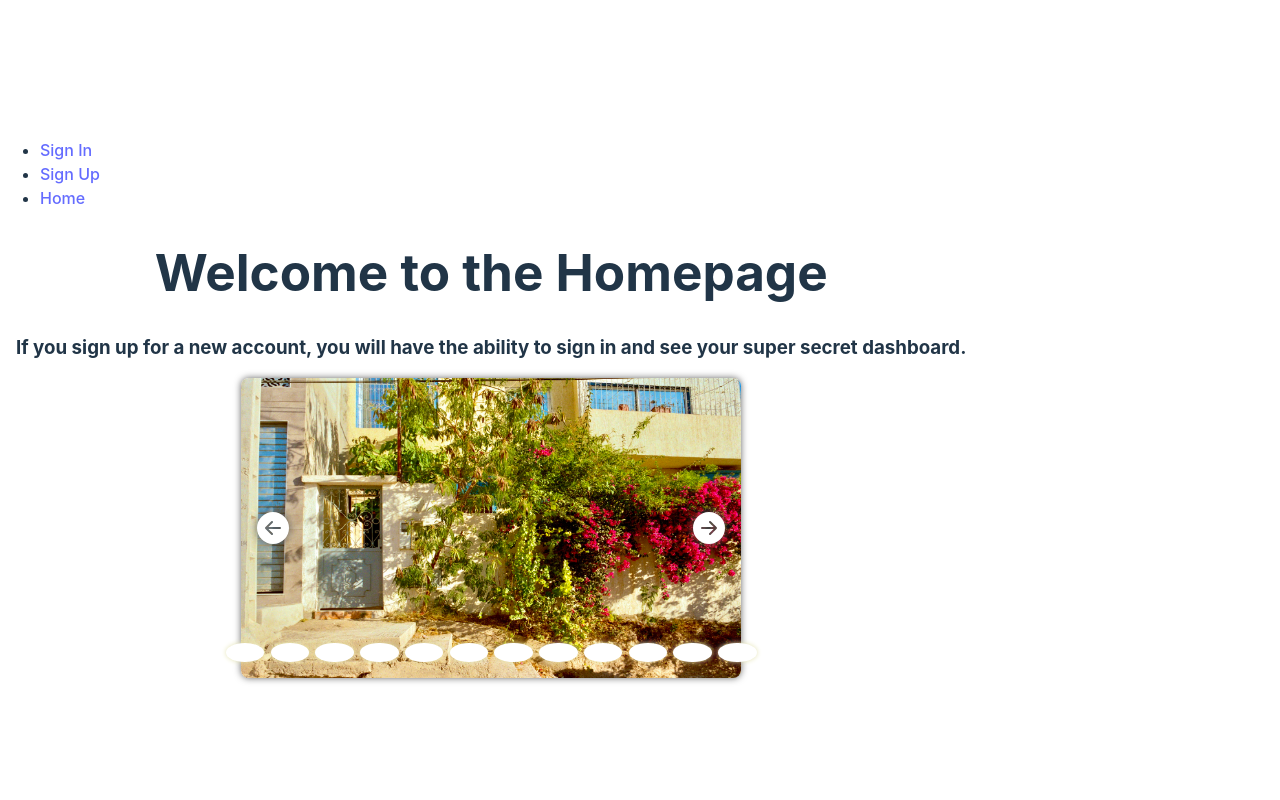
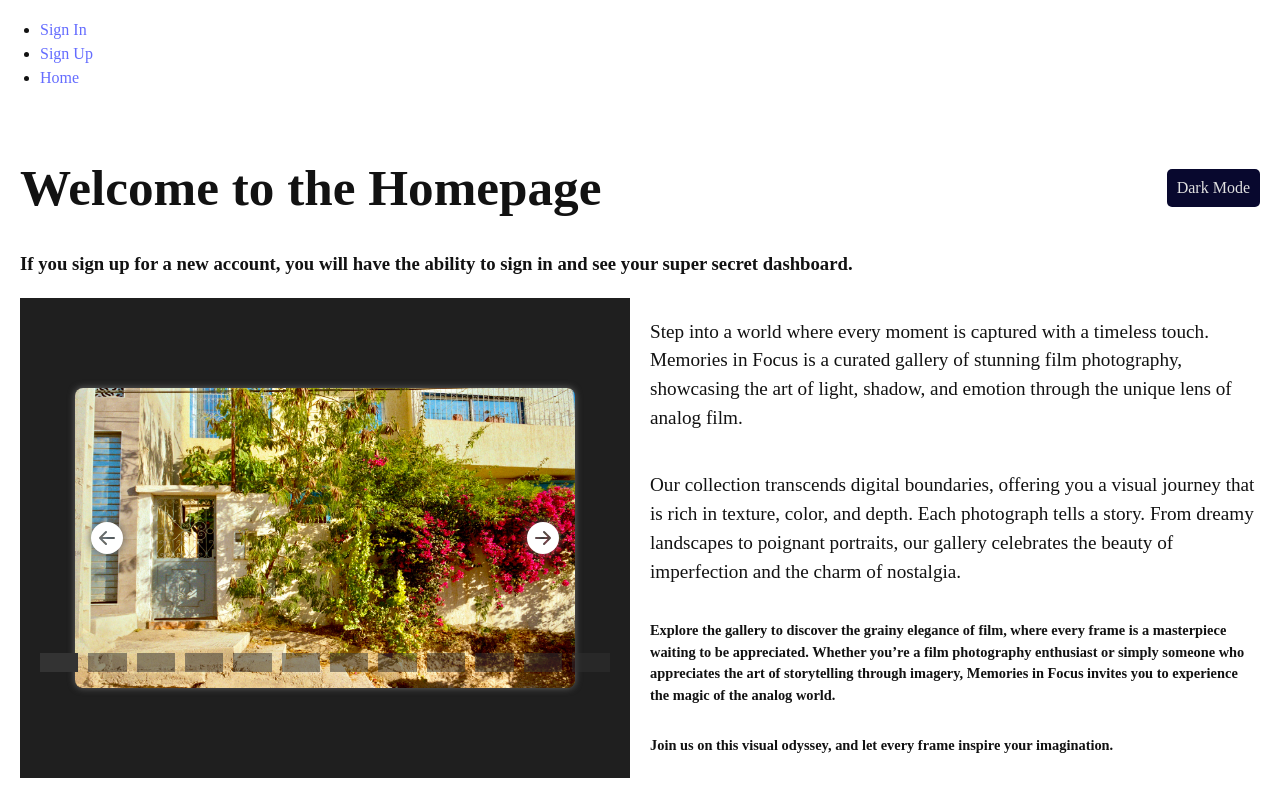
Before and after one commit to nHenryp/memories-in-focus-front-end, a React (Vite) app in the folder memories-in-focus-front-end/: page / in a window 1280 px wide. Built offline with nearby package versions, Linux system fonts and the light colour scheme; no server answers.

Commit message:
css styling homepage

```diff
--- a/memories-in-focus-front-end/src/components/HomePage/HomePage.css
+++ b/memories-in-focus-front-end/src/components/HomePage/HomePage.css
@@ -1,10 +1,143 @@
-h1 {
-    font-size: 3.2em;
-    line-height: 1.1;
-    text-align: center
+@import url('https://fonts.googleapis.com/css2?family=Merriweather+Sans:ital,wght@0,300..800;1,300..800&display=swap');
+body {
+  font-family: 'Merriweather-sans';
+  margin: 0;
+  padding: 0;
+  box-sizing: border-box;
+  color: #121212;
+  background-color: #ffffff;
+}
+
+/* Dark Mode Styles */
+body.dark-mode {
+  background-color: hsl(235, 51%, 29%);
+  color: #e0e0e0;
+}
+
+/* Header Container to align heading and toggle button */
+.header-container {
+  display: flex;
+  align-items: center;
+  justify-content: space-between;
+}
+
+/* Top Content Styling */
+.top-content {
+  width: 100%;
+  margin-bottom: 20px;
+}
+
+/* Description Heading Alignment */
+.description-heading {
+  text-align: left;
+  margin: 0;
+  padding: 0;
+  color: inherit;
+}
+
+/* Content Wrapper to align carousel and description side by side */
+.content-wrapper {
+  display: flex;
+  width: 100%;
+  align-items: flex-start;
+}
+
+/* Carousel Container */
+.carousel-container {
+  flex: 1;
+  max-width: 60%;
+  height: 60vh;
+  display: flex;
+  align-items: center;
+  overflow: hidden;
+  position: relative;
+  background-color: #1f1f1f;
+}
+
+/* Carousel Image Styling */
+.carousel-image {
+  width: 100%;
+  height: 100%;
+  object-fit: cover;
+}
+
+/* Description Container */
+.description-container {
+  flex: 1;
+  margin-left: 20px;
+  display: flex;
+  flex-direction: column;
+  justify-content: flex-start;
+  align-items: flex-start;
+}
+
+/* Large Text Styling */
+.large-text {
+  font-size: 1.2em;
+  color: inherit;
+}
+
+
+.small-bold-text {
+  font-size: 0.9em;
+  font-weight: bold;
+  color: inherit;
+}
+
+/* Carousel Indicator Button */
+button.indicator {
+  background-color: #333;
+  height: 4px;
+  width: 30px;
+  border-radius: 0;
+  border: none;
+  margin: 0 5px;
+  outline: none;
+  box-shadow: none;
+  cursor: pointer;
+}
+
+button.indicator.indicator-inactive {
+  opacity: 0.5;
+}
+
+button.indicator.indicator-active {
+  opacity: 1;
+}
+
+/* Main Container */
+main {
+  display: flex;
+  flex-direction: column;
+  align-items: center;
+  padding: 20px;
+}
+
+/* Dark Mode Button */
+.theme-toggle-button {
+  margin-left: 20px;
+  padding: 10px;
+  border: none;
+  cursor: pointer;
+  background-color: #08082e;
+  color: #e0e0e0;
+  border-radius: 5px;
+}
+
+/* Responsive Design */
+@media (max-width: 768px) {
+  .content-wrapper {
+      flex-direction: column;
+      align-items: center;
   }
 
-  h3 {
-    text-align: center;
-    margin: 1rem;
+  .description-container {
+      margin-left: 0;
+      margin-top: 20px;
+
+  .carousel-container {
+      max-width: 100%;
+      height: 40vh;
   }
+}
+}
--- a/memories-in-focus-front-end/src/components/HomePage/HomePage.jsx
+++ b/memories-in-focus-front-end/src/components/HomePage/HomePage.jsx
@@ -1,32 +1,76 @@
-import 'react';
+import { useState, useEffect } from 'react';
 import Carousel from "../Carousel/carousel.jsx";
-import './HomePage.css'
-
+import './HomePage.css';
 
 const HomePage = () => {
+    const [isDarkMode, setIsDarkMode] = useState(false);
+
+    // Toggle theme function
+    const toggleTheme = () => {
+        setIsDarkMode(!isDarkMode);
+    };
+
+    // Apply dark mode class to body
+    useEffect(() => {
+        document.body.classList.toggle('dark-mode', isDarkMode);
+    }, [isDarkMode]);
+
     const imageData = [
-        { src: "../../../public/m1.jpg", alt: "morocco" },
-        { src: "../../../public/m2.jpg", alt: "morocco" },
-        { src: "../../../public/m3.jpg", alt: "morocco" },
-        { src: "../../../public/m4.jpg", alt: "morocco" },
-        { src: "../../../public/m5.jpg", alt: "morocco" },
-        { src: "../../../public/m6.jpg", alt: "morocco" },
-        { src: "../../../public/m7.jpg", alt: "morocco" },
-        { src: "../../../public/m8.jpg", alt: "morocco" },
-        { src: "../../../public/m9.jpg", alt: "morocco" },
-        { src: "../../../public/m10.jpg", alt: "morocco" },
-        { src: "../../../public/m11.jpg", alt: "morocco" },
-        { src: "../../../public/m12.jpg", alt: "morocco" },
+        { src: "/m1.jpg", alt: "morocco" },
+        { src: "/m2.jpg", alt: "morocco" },
+        { src: "/m3.jpg", alt: "morocco" },
+        { src: "/m4.jpg", alt: "morocco" },
+        { src: "/m5.jpg", alt: "morocco" },
+        { src: "/m6.jpg", alt: "morocco" },
+        { src: "/m7.jpg", alt: "morocco" },
+        { src: "/m8.jpg", alt: "morocco" },
+        { src: "/m9.jpg", alt: "morocco" },
+        { src: "/m10.jpg", alt: "morocco" },
+        { src: "/m11.jpg", alt: "morocco" },
+        { src: "/m12.jpg", alt: "morocco" },
     ];
 
     return (
         <main>
-            <h1>Welcome to the Homepage</h1>
-            <h3>
-                If you sign up for a new account, you will have the ability to sign in
-                and see your super secret dashboard.
-            </h3>
-            <Carousel data={imageData} />
+            <div className="top-content">
+                <div className="header-container">
+                    <h1>Welcome to the Homepage</h1>
+                    <button onClick={toggleTheme} className="theme-toggle-button">
+                        {isDarkMode ? 'Light Mode' : 'Dark Mode'}
+                    </button>
+                </div>
+                <h3 className="description-heading">
+                    If you sign up for a new account, you will have the ability to sign in
+                    and see your super secret dashboard.
+                </h3>
+            </div>
+            <div className="content-wrapper">
+                <div className="carousel-container">
+                    <Carousel data={imageData} />
+                </div>
+                <div className="description-container">
+                    <p className="large-text">
+                        Step into a world where every moment is captured with a timeless touch.
+                        Memories in Focus is a curated gallery of stunning film photography, showcasing
+                        the art of light, shadow, and emotion through the unique lens of analog film.
+                    </p>
+                    <p className="large-text">
+                        Our collection transcends digital boundaries, offering you a visual journey
+                        that is rich in texture, color, and depth. Each photograph tells a story.
+                        From dreamy landscapes to poignant portraits, our gallery celebrates the
+                        beauty of imperfection and the charm of nostalgia.
+                    </p>
+                    <p className="small-bold-text">
+                        <strong>Explore</strong> the gallery to discover the grainy elegance of film, where every frame
+                        is a masterpiece waiting to be appreciated. Whether you’re a film photography
+                        enthusiast or simply someone who appreciates the art of storytelling through
+                        imagery, Memories in Focus invites you to experience the magic of the analog world.
+                    </p>
+                    <p className="small-bold-text">
+                        <strong>Join us</strong> on this visual odyssey, and let every frame inspire your imagination.
+                    </p>
+                </div>
+            </div>
         </main>
     );
 };
```
